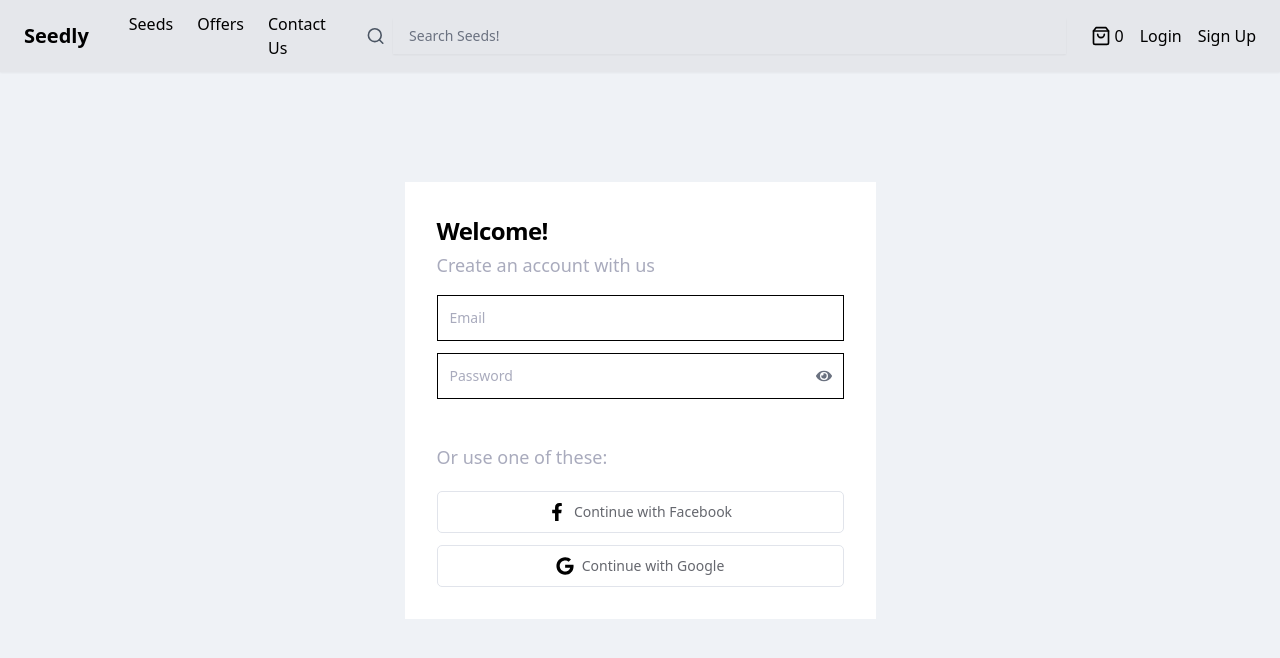
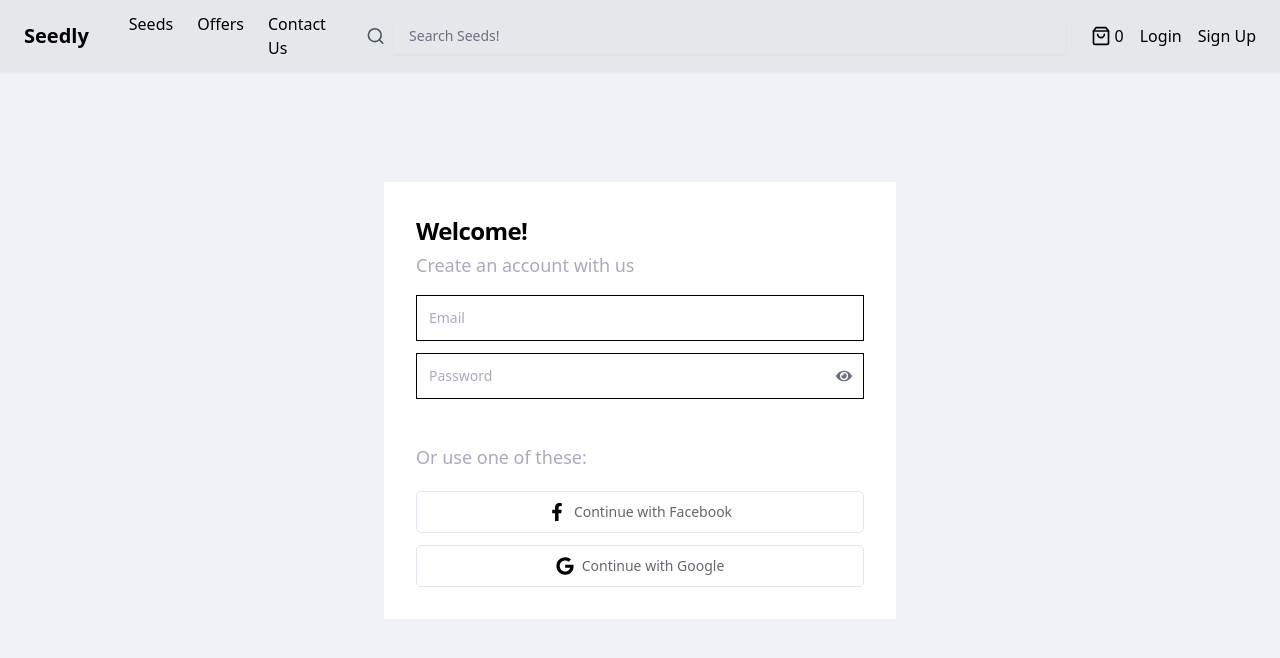
Before and after one commit to roztownsend/Seedly, a React (Vite) app in the folder frontend/vite-project/: page /signup in a window 1280 px wide. Shown: the top 658 px of the page. Built offline with nearby package versions, Linux system fonts and the light colour scheme.

Commit message:
Add class form-alternative-text

```diff
--- a/frontend/vite-project/src/components/credential-components/Credential.css
+++ b/frontend/vite-project/src/components/credential-components/Credential.css
@@ -52,3 +52,6 @@
 .social-button-icon {
   @apply text-lg mr-2 text-black;
 }
+.form-alternative-text {
+  @apply font-medium text-lg text-[#A9ABBD] mt-6;
+}
--- a/frontend/vite-project/src/pages/Login.tsx
+++ b/frontend/vite-project/src/pages/Login.tsx
@@ -15,9 +15,7 @@ function Login() {
         handlers={handlers}
         formType={formType}
       />
-      <span className="font-medium text-lg text-[#A9ABBD] mt-6">
-        Or use one of these:
-      </span>
+      <span className="form-alternative-text">Or use one of these:</span>
       <SocialButtons />
     </div>
   );
--- a/frontend/vite-project/src/pages/Signup.tsx
+++ b/frontend/vite-project/src/pages/Signup.tsx
@@ -7,7 +7,7 @@ function Signup() {
   const { showPassword, handlers, formType } = useAuthForm("signup");
 
   return (
-    <div className="bg-white w-full max-w-[471px]  $min-h-[460px] p-8 flex flex-col">
+    <div className="credential-form-container">
       <FormHeader formType="signup" />
 
       <CredentialFields
@@ -15,9 +15,7 @@ function Signup() {
         handlers={handlers}
         formType={formType}
       />
-      <span className="font-medium text-lg text-[#A9ABBD] mt-6">
-        Or use one of these:
-      </span>
+      <span className="form-alternative-text">Or use one of these:</span>
       <SocialButtons />
     </div>
   );
```
